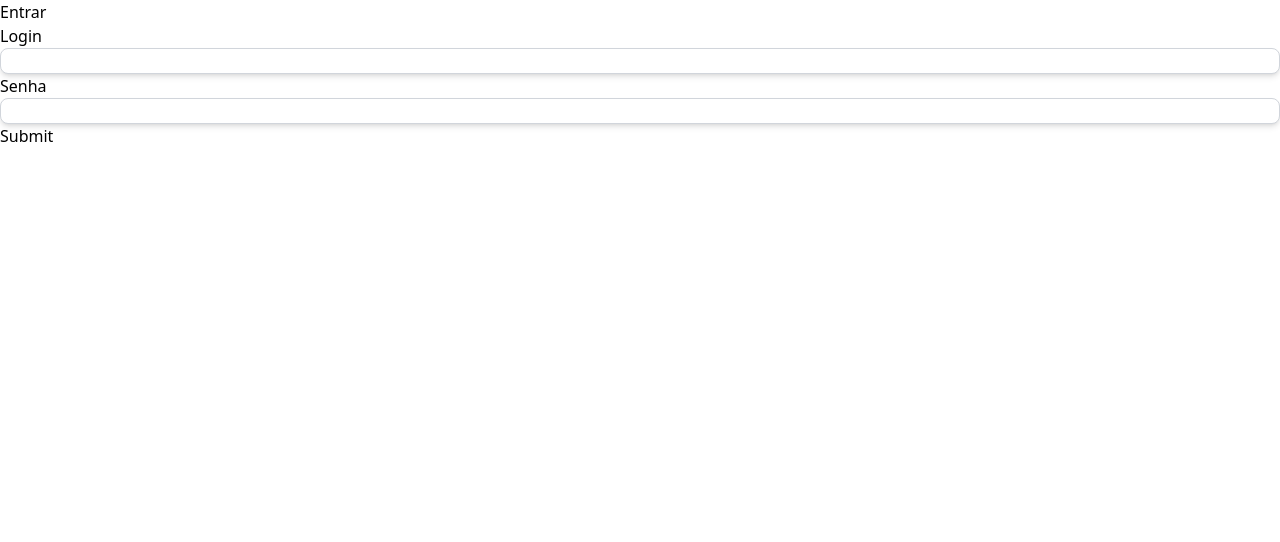
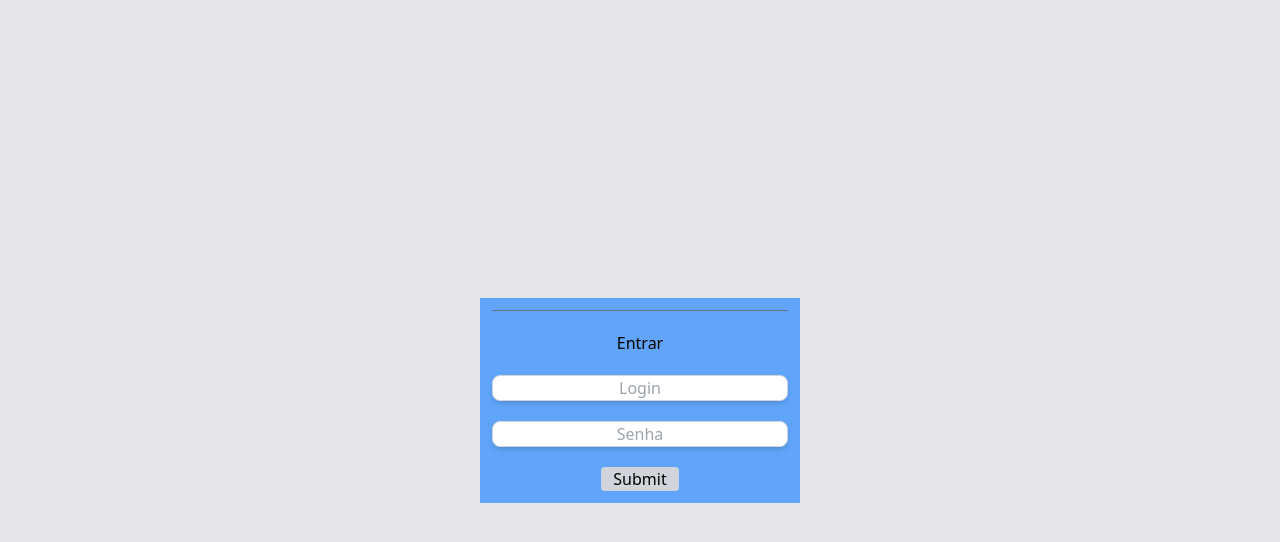
Before and after one commit to Cadu3011/gerenciamento-cofre, a Next.js app in the folder web/: page /login in a window 1280 px wide. Shown: the top 542 px of the page. Built offline with nearby package versions, Linux system fonts and the light colour scheme.

Commit message:
estilização dos componentes de login

```diff
--- a/web/src/app/login/page.tsx
+++ b/web/src/app/login/page.tsx
@@ -2,7 +2,7 @@ import { LoginForm } from "@/components/form-login";
 
 export default function Login() {
   return (
-    <div>
+    <div className="flex justify-center items-center h-full bg-gray-200">
       <LoginForm />
     </div>
   );
--- a/web/src/components/form-login.tsx
+++ b/web/src/components/form-login.tsx
@@ -15,27 +15,29 @@ export function LoginForm() {
   };
   return (
     <div>
-      <form action="" method="post" onSubmit={handleSubmit}>
-        <div>Entrar</div>
+      <form action="" method="post" onSubmit={handleSubmit} className="bg-blue-400 w-80 p-3 space-y-5 ">
+        <div className="border-b border-gray-500"><img src="" alt="" /></div>
+        <div className=" flex justify-center">Entrar</div>
         <div>
-          <label htmlFor="">Login</label>
           <InputComp
             value={login}
             setValue={setLogin}
-            placeholder=""
+            placeholder="Login"
             type="text"
           />
         </div>
         <div>
-          <label htmlFor="">Senha</label>
           <InputComp
             value={password}
             setValue={setPassword}
-            placeholder=""
+            placeholder="Senha"
             type="password"
           />
         </div>
-        <input type="submit" />
+        <div className="flex justify-center">
+        <input type="submit" className="bg-gray-300 pr-3 pl-3 rounded hover:bg-slate-50"/>
+        </div>
+
       </form>
     </div>
   );
```
